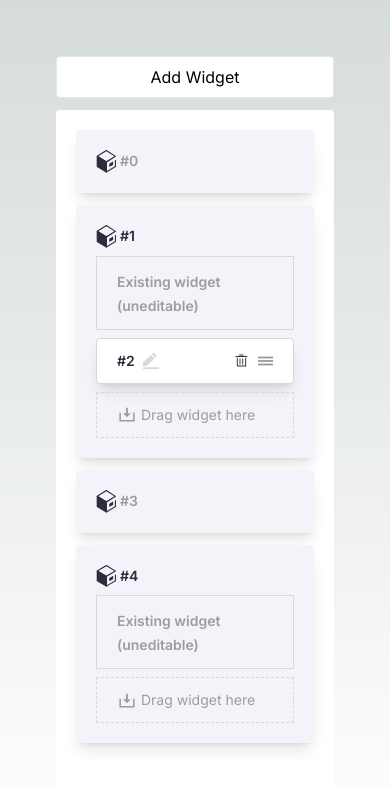
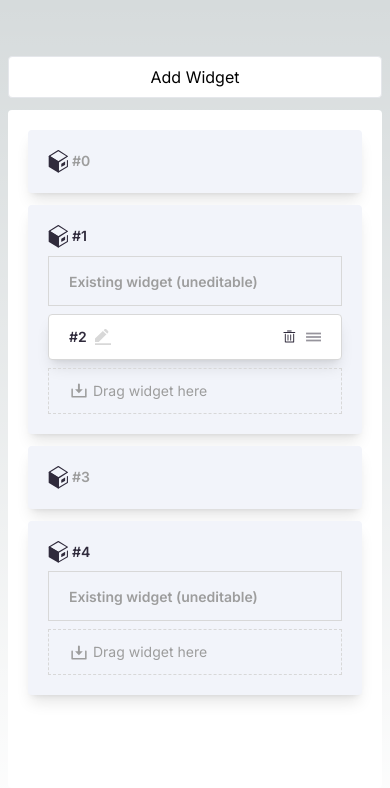
Before and after one commit to JayJay1024/sample-monorepo, a Next.js app in the folder packages/drag-and-drop/: page / in a window 390 px wide. Shown: the top 788 px of the page. Built offline with nearby package versions, Linux system fonts and the light colour scheme.

Commit message:
optimize page layout on mobile

```diff
--- a/packages/drag-and-drop/src/app/page.tsx
+++ b/packages/drag-and-drop/src/app/page.tsx
@@ -6,7 +6,7 @@ import { HTML5Backend } from "react-dnd-html5-backend";
 
 export default function Home() {
   return (
-    <main className="flex h-screen overflow-y-auto justify-center p-14">
+    <main className="flex h-screen overflow-y-auto justify-center py-14 px-2">
       <DndProvider backend={HTML5Backend}>
         <WidgetsPositionContainer />
       </DndProvider>
```
